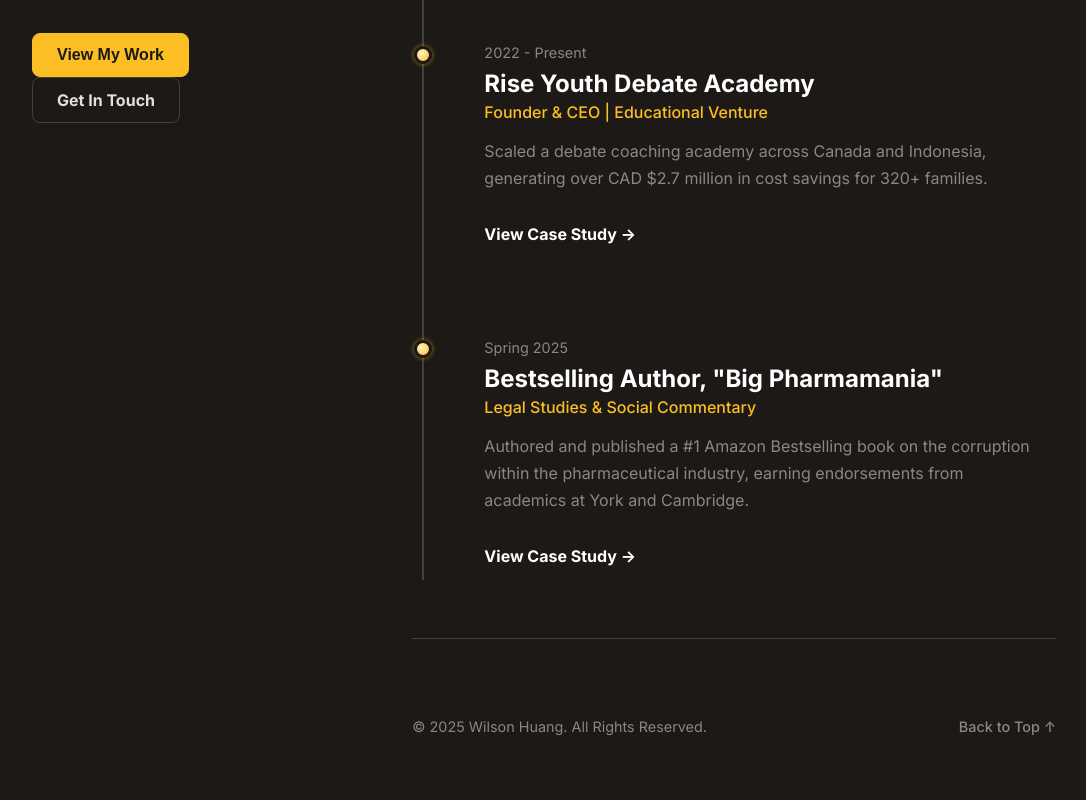
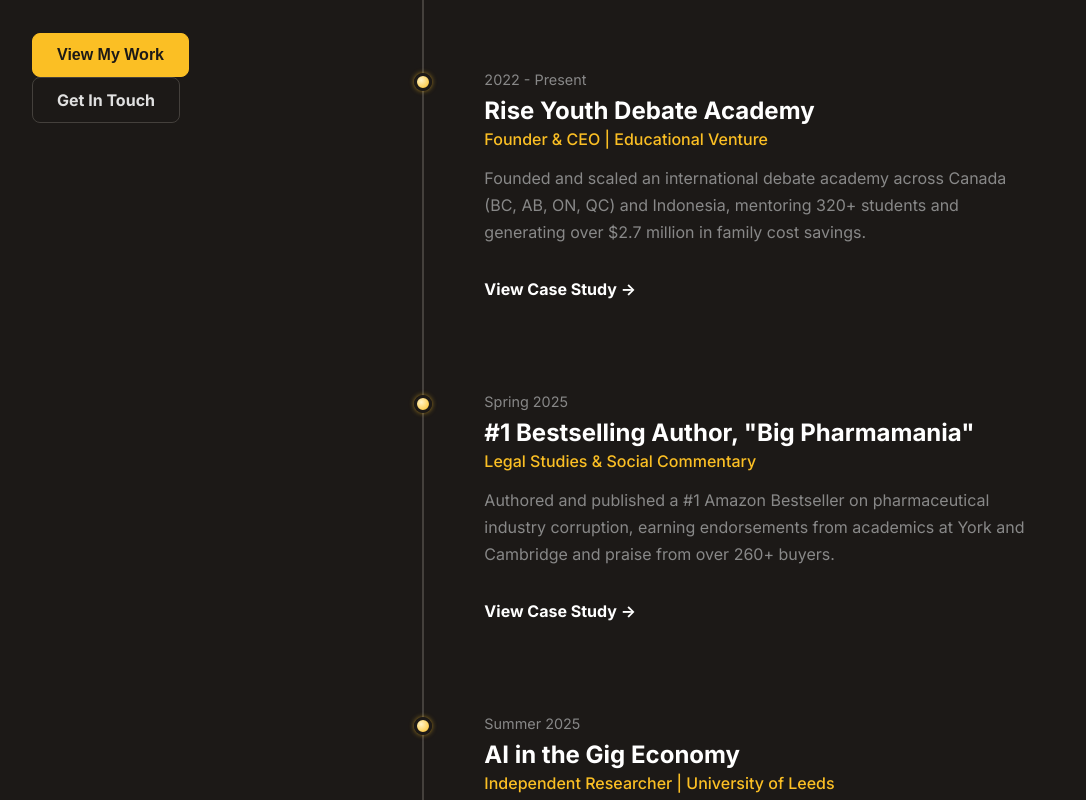
Before and after one commit to wilson-huang-cmyk/wilsonhuang, a React (Vite) app: page / in a window 1280 px wide. Shown: the part 680-1480 px from the top of the page, without its empty margins (160-1246 px from the left). Built offline with nearby package versions, Linux system fonts and the light colour scheme.

Commit message:
added images and casestudy details; fixed mobile responsiveness

```diff
--- a/src/App.tsx
+++ b/src/App.tsx
@@ -1,4 +1,4 @@
-import { useState } from 'react';
+import { useState, useRef } from 'react'; // 1. Import useRef
 import { Bio } from './components/Bio';
 import { Timeline, type TimelineEvent } from './components/Timeline';
 import { Footer } from './components/Footer';
@@ -8,10 +8,23 @@
   const [currentView, setCurrentView] = useState<'timeline' | 'caseStudy'>('timeline');
   const [selectedProject, setSelectedProject] = useState<TimelineEvent | null>(null);
 
+  // 2. Create a ref to hold the right column DOM element
+  const rightColumnRef = useRef<HTMLDivElement>(null);
+
   const handleNavigateToCaseStudy = (project: TimelineEvent) => {
     setSelectedProject(project);
     setCurrentView('caseStudy');
-    window.scrollTo(0, 0); // Scroll to top on page change
+
+    // 4. Implement conditional scrolling logic
+    const isMobile = window.innerWidth <= 1024; // Match this breakpoint to your CSS
+
+    if (isMobile) {
+      // On mobile, scroll the top of the right column into view
+      rightColumnRef.current?.scrollIntoView({ behavior: 'smooth' });
+    } else {
+      // On desktop, scroll the entire window to the top
+      window.scrollTo({ top: 0, behavior: 'smooth' });
+    }
   };
 
   const handleNavigateToTimeline = () => {
@@ -21,12 +34,12 @@
 
   return (
     <div className="main-layout">
-      {/* The Bio is always visible on large screens */}
       <div className="left-column">
         <Bio onNavigateHome={handleNavigateToTimeline} />
       </div>
 
-      <div className="right-column">
+      {/* 3. Attach the ref to the right column div */}
+      <div className="right-column" ref={rightColumnRef}>
         {currentView === 'timeline' ? (
           <Timeline onNavigate={handleNavigateToCaseStudy} />
         ) : (
--- a/src/components/Timeline.tsx
+++ b/src/components/Timeline.tsx
@@ -1,3 +1,11 @@
+import resilead from '../assets/resilead.png';
+import book from '../assets/book-cover.png';
+import rise from '../assets/rise.png';
+import safeplay from '../assets/safeplay.png';
+import bookimg1 from '../assets/bookimg1.png';
+import bookimg2 from '../assets/bookimg2.png';
+
+
 // Exporting the type so other components can use it
 export interface TimelineEvent {
   id: string;
@@ -6,8 +14,9 @@
   category: string;
   description: string;
   caseStudy?: {
-    heroImage?: string; // Optional: for the main logo/image
-    galleryImages?: string[]; // Optional: for extra photos
+    heroImage?: string;
+    // UPDATE: Now an array of objects for src and an optional caption
+    galleryImages?: { src: string; caption?: string }[];
     problem: string;
     solution: string;
     myRole: string;
@@ -22,22 +31,19 @@
         date: '2024 - Present',
         title: 'Resilead',
         category: 'Founder & CEO | Global Microfinance',
-        description: 'Launched a UN-recognized, high-school-led business incubator, empowering over 1,100 young entrepreneurs across 35+ countries.',
+        description: 'Launched a UN-recognized business incubator, empowering 1,100+ young entrepreneurs in 35+ countries through microfinance and advocacy.',
         caseStudy: {
-            // heroImage: 'https://placehold.co/1200x600/1E1E1E/E0E0E0?text=Resilead+Logo',
-            // galleryImages: [
-            //     'https://placehold.co/600x400/1E1E1E/E0E0E0?text=UN+Forum',
-            //     'https://placehold.co/600x400/1E1E1E/E0E0E0?text=Workshop',
-            //     'https://placehold.co/600x400/1E1E1E/E0E0E0?text=Team+Photo'
-            // ],
+            heroImage: resilead,
             problem: 'Young entrepreneurs, especially in developing or post-conflict regions, face insurmountable barriers to accessing capital, mentorship, and global platforms to scale their ventures.',
-            solution: 'Resilead was created to provide accessible micro-loans, need-based financing, and a structured support system. We established the COLLABOR8 Framework for advocacy and education, and partnered with the UN Department of Peacekeeping Operations to give youth from war-torn regions a voice at major UN forums.',
-            myRole: 'As Founder and CEO, I drove the strategic vision, from establishing the organization\'s legal structure to leading fundraising initiatives. I forged key partnerships, including with the UN, and oversaw the design and implementation of our microgrant programs, such as the South Sudan Women\'s Economic Empowerment Initiative.',
+            solution: 'Resilead provides accessible microloans and need-based financing through a structured support system. We established the COLLABOR8 Framework for advocacy and education, and as a founding partner with the UN Department of Peacekeeping Operations, we amplify youth voices from war-torn regions at major UN forums.',
+            myRole: 'As Founder and CEO, I drove the strategic vision, from establishing partnerships with 6+ international organizations to leading fundraising and program design. I spearheaded a partnership with the UN DPO to raise over $5,000 for youth representation and launched the South Sudan Women\'s Economic Empowerment Microgrant Program to provide capital and training to female entrepreneurs.',
             outcomes: [
                 'Empowered over 1,100 young leaders across 35+ countries.',
+                'Recognized by the UN DPO as the world’s first high-school-led business incubator program.',
                 'Successfully funded more than 20 distinct youth-led entrepreneurial projects.',
-                'Raised over $5,000 USD for the UN Youth Office, enabling representation for leaders from Liberia, Kosovo, and Côte d\'Ivoire.',
-                'Recognized by the UN DPO as the world’s first high-school-led business incubator program.'
+                'Raised over $5,000 USD, enabling UN forum representation for leaders from Liberia, Kosovo, and Côte d\'Ivoire.',
+                'Launched a microgrant program providing $150 grants and business training to 20 women in South Sudan.',
+                'Planning expansion into Central Africa in 2026.'
             ]
         }
     },
@@ -48,7 +54,7 @@
         category: 'Co-Founder & CPO | AI Startup',
         description: 'Co-founded an AI venture to protect young gamers from online threats, winning Best Pitch and Entrepreneurial Excellence at LaunchX.',
         caseStudy: {
-            // heroImage: 'https://placehold.co/1200x600/1E1E1E/E0E0E0?text=SafePlay+AI',
+            heroImage: safeplay,
             problem: 'Online gaming communities are rife with sophisticated threats, including coded predatory language, grooming, and cyberbullying, which traditional moderation tools often miss.',
             solution: 'SafePlay AI is a comprehensive safety platform that uses a multi-modal approach—processing in-game text, voice (future), and screen content (OCR) in real-time. Our NLP models are fine-tuned to detect nuanced and coded threats, providing immediate alerts to a parent-controlled dashboard.',
             myRole: 'As Co-Founder and Chief Product Officer, I led the product strategy from ideation to MVP. I conducted market research, defined the core feature set, designed the user experience for the parent dashboard, and managed the development sprints. I was also responsible for crafting our winning pitch at LaunchX.',
@@ -65,35 +71,51 @@
         date: '2022 - Present',
         title: 'Rise Youth Debate Academy',
         category: 'Founder & CEO | Educational Venture',
-        description: 'Scaled a debate coaching academy across Canada and Indonesia, generating over CAD $2.7 million in cost savings for 320+ families.',
+        description: 'Founded and scaled an international debate academy across Canada (BC, AB, ON, QC) and Indonesia, mentoring 320+ students and generating over $2.7 million in family cost savings.',
         caseStudy: {
+            heroImage: rise,
             problem: 'Elite-level debate coaching is often prohibitively expensive, creating a high barrier to entry and limiting access for talented students from diverse socioeconomic backgrounds.',
             solution: 'Rise Youth Debate Academy was founded on the principle of accessibility. We developed a high-quality, scalable curriculum and a train-the-trainer model that allowed us to offer coaching at a fraction of the cost of private tutors, making competitive debate a viable option for hundreds of students.',
-            myRole: 'As Founder and CEO, I managed all aspects of the business. I developed the core curriculum, recruited and trained coaches, led expansion efforts into four Canadian provinces and Indonesia, and managed international logistics for teams competing in the World Scholar\'s Cup in China and the USA.',
+            myRole: 'As **Founder and CEO**, I directed the academy\'s strategic growth, scaling operations across four Canadian provinces (BC, Alberta, Ontario, Quebec) and internationally to Indonesia. I developed a proprietary curriculum now used in two schools. In my capacity as **Head of Debate**, I directly mentored over 320 students and managed all international logistics for a 20-person team competing in the World Scholar\'s Cup in China and the USA, handling everything from travel and accommodations to team supervision.',
             outcomes: [
-                'Generated over $2.7 million in calculated cost savings for more than 320 families.',
-                'Coached students to over 400 total awards, including 169 Gold Medals and 8 Trophies in major international tournaments.',
-                'Expanded operations internationally, establishing a strong presence in the Canadian and Indonesian youth debate circuits.'
+                'Generated over $2.7 million in calculated cost savings for more than 320 families by providing an accessible alternative to private coaching.',
+                'Coached 320+ students to 400+ total awards, including 169 Gold Medals, 228 Silver Medals, and 8 Trophies.',
+                'Guided students to top placements in highly competitive tournaments of 500+, 1000+, and 1500+ competitors.',
+                'Expanded operations across British Columbia, Alberta, Ontario, Quebec, and Indonesia.',
+                'Developed a core curriculum that has been adopted by 2 schools for their debate programs.'
             ]
         }
     },
     {
         id: 'author',
         date: 'Spring 2025',
-        title: 'Bestselling Author, "Big Pharmamania"',
+        title: '#1 Bestselling Author, "Big Pharmamania"',
         category: 'Legal Studies & Social Commentary',
-        description: 'Authored and published a #1 Amazon Bestselling book on the corruption within the pharmaceutical industry, earning endorsements from academics at York and Cambridge.',
+        description: 'Authored and published a #1 Amazon Bestseller on pharmaceutical industry corruption, earning endorsements from academics at York and Cambridge and praise from over 260+ buyers.',
         caseStudy: {
-            // heroImage: 'https://placehold.co/1200x600/1E1E1E/E0E0E0?text=Book+Cover',
+            heroImage: book,
+            // UPDATE: Using the new object structure
+            galleryImages: [
+                { src: bookimg1, caption: 'Students with signed copies of the book.' },
+                { src: bookimg2, caption: 'Distributed and signed versions for students'}
+            ],
             problem: 'Public discourse surrounding the pharmaceutical industry and its role in global health crises is often polarized and lacks a clear, evidence-based analysis accessible to a general audience.',
             solution: 'I undertook a rigorous research process to write "Big Pharmamania," a book that breaks down complex legal and ethical issues into a compelling narrative. It combines business ethics, scientific analysis, and social commentary to expose monopolistic practices and advocate for systemic reform in public health.',
-            myRole: 'As the sole author, I was responsible for the entire project lifecycle: conducting in-depth research, writing and editing the manuscript, designing the cover, and managing the publishing and distribution process on Amazon KDP. I also led the marketing efforts to drive the book to bestseller status.',
+            myRole: 'As the sole author, I was responsible for the entire project lifecycle: conducting in-depth research, writing and editing the manuscript, designing the cover, and managing the publishing and distribution process on Amazon KDP. I also led marketing efforts and personally distributed and signed copies for students.',
             outcomes: [
                 'Achieved #1 Bestseller status in the Legal Studies category on Amazon.ca in Spring 2025.',
-                'Received powerful endorsements from respected academics, including a Ph.D. from York University and an M.A. from St. John\'s College, Cambridge.',
-                'Successfully distributed and signed copies for students, fostering dialogue on public health and corporate ethics.'
+                'Received powerful endorsements from academics at York University and Cambridge.',
+                'Praised by over 260+ buyers for its factual, evidence-based analysis of a complex and politically divisive issue.',
+                'Available on Amazon: https://www.amazon.ca/Big-Pharmamania-Corruption-Pharmaceutical-Industry/dp/B0DSV5MX5D'
             ]
         }
+    },
+    {
+        id: 'leeds-research',
+        date: 'Summer 2025',
+        title: 'AI in the Gig Economy',
+        category: 'Independent Researcher | University of Leeds',
+        description: 'Led an independent research project under faculty mentorship, handling the full research lifecycle from literature review and data analysis (Excel, Jamovi) to writing a full paper for potential peer review.'
     }
 ];
 
```
Also changed, not shown: src/components/CaseStudy.tsx (+9 -1 lines), src/index.css (+76 -11 lines), src/assets/bookimg1.png (added), src/assets/bookimg2.png (added).
